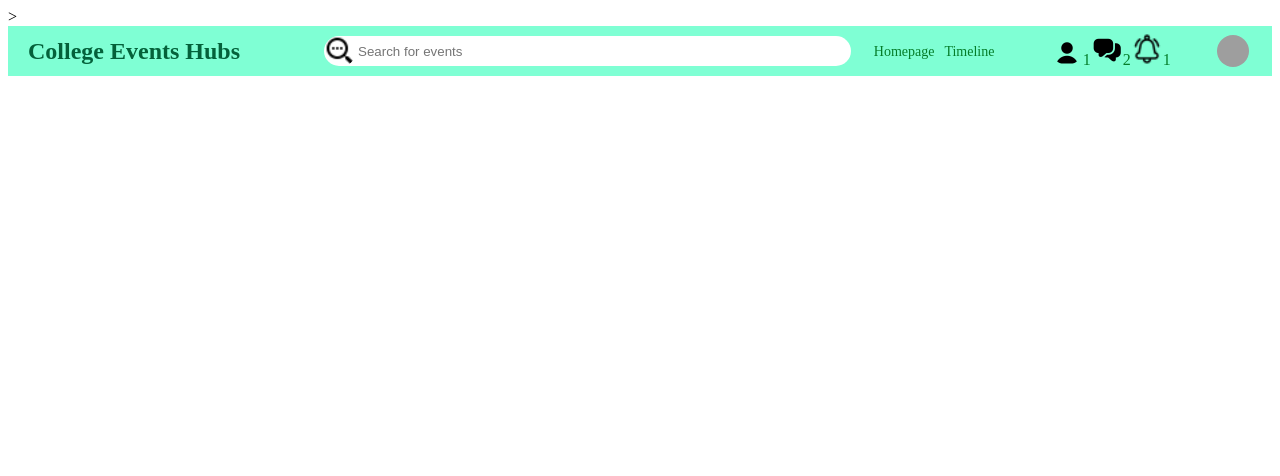
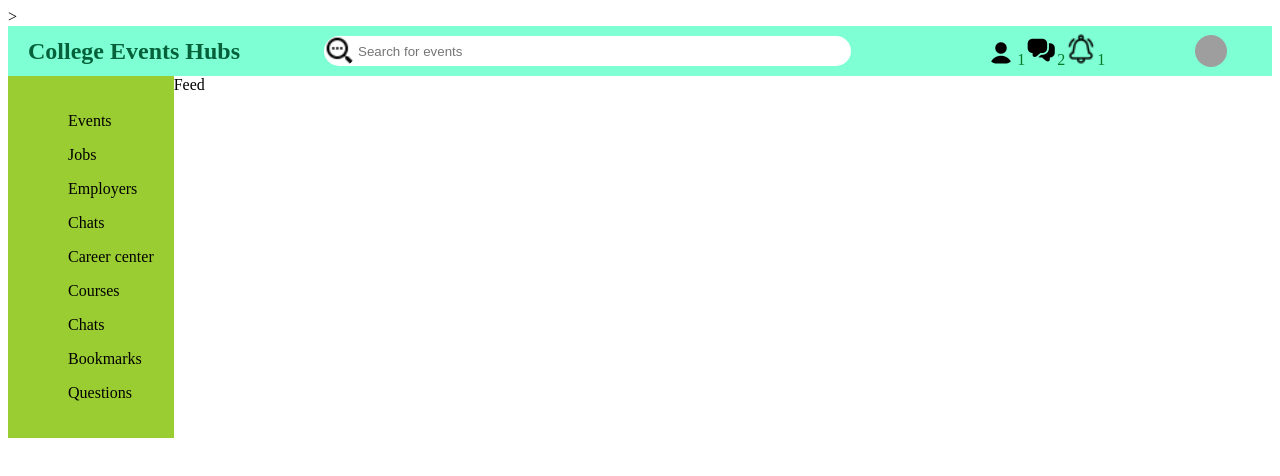
Before and after one commit to Nan227/collegeEventsHubs, a React (Create React App) app: page / in a window 1280 px wide. Shown: the top 476 px of the page. Built offline with nearby package versions, Linux system fonts and the light colour scheme; grey boxes are pictures that could not be loaded.

Commit message:
Add simple side bar

```diff
--- a/src/components/feed/Feed.jsx
+++ b/src/components/feed/Feed.jsx
@@ -2,7 +2,7 @@ import "./feed.css"
 export default function Feed() {
 
   return(
-    <div>
+    <div className = "feed">Feed
     </div>
   )
 }
--- a/src/components/feed/feed.css
+++ b/src/components/feed/feed.css
@@ -0,0 +1,3 @@
+.feed{
+  flex:5;
+}
--- a/src/components/sidebar/Sidebar.jsx
+++ b/src/components/sidebar/Sidebar.jsx
@@ -2,7 +2,21 @@ import "./sidebar.css"
 export default function Sidebar() {
 
   return(
-    <div>
+    <div className="sidebar">
+      <div className="sidebarWrapper">
+
+           <ul> Events </ul>
+           <ul> Jobs </ul>
+           <ul> Employers </ul>
+           <ul> Chats </ul>
+           <ul> Career center </ul>
+           <ul> Courses </ul>
+           <ul> Chats </ul>
+           <ul> Bookmarks </ul>
+           <ul> Questions </ul>
+
+      </div>
     </div>
+
   )
 }
--- a/src/components/sidebar/sidebar.css
+++ b/src/components/sidebar/sidebar.css
@@ -0,0 +1,9 @@
+.sidbar{
+  flex:3;
+  height: calc(100vh - 50px);
+  background-color: aquamarine;
+}
+.sidebarWrapper{
+  padding:20px;
+  background-color: yellowgreen;
+}
--- a/src/components/topbar/Topbar.js
+++ b/src/components/topbar/Topbar.js
@@ -1,5 +1,4 @@
 import "./topbar.css";
-{/* import {Search, Person}, Chat, Notifications from "@material-ui/icons*/}
 
 export default function Topbar(){
   return(
@@ -16,8 +15,8 @@ export default function Topbar(){
       </div>
       <div className = "topbarRight">
       <div className = "topbarLinks">
-        <span className = "topbarLink">Homepage</span>
-        <span className = "topbarLink">Timeline</span>
+        {/*<span className = "topbarLink">Homepage</span>
+        <span className = "topbarLink">Timeline</span>*/}
       </div>
       <div className = "topbarIcons">
       <div className = "topbarIconsItem">
--- a/src/pages/home/Home.js
+++ b/src/pages/home/Home.jsx
@@ -1,12 +1,18 @@
 import Topbar from '../../components/topbar/Topbar';
 import Sidebar from '../../components/sidebar/Sidebar';
+import Feed from '../../components/feed/Feed';
+import "./home.css";
+
 
 
 export default function Home() {
   return (
     <>
-      <Topbar />
-      <Sidebar />
+      <Topbar/>
+      <div className ="homeContainer">
+        <Sidebar/>
+        <Feed/>
+      </div>
     </>
   );
 }
--- a/src/pages/home/home.css
+++ b/src/pages/home/home.css
@@ -0,0 +1,4 @@
+.homeContainer{
+  display: flex;
+  width: 100%;
+}
```
